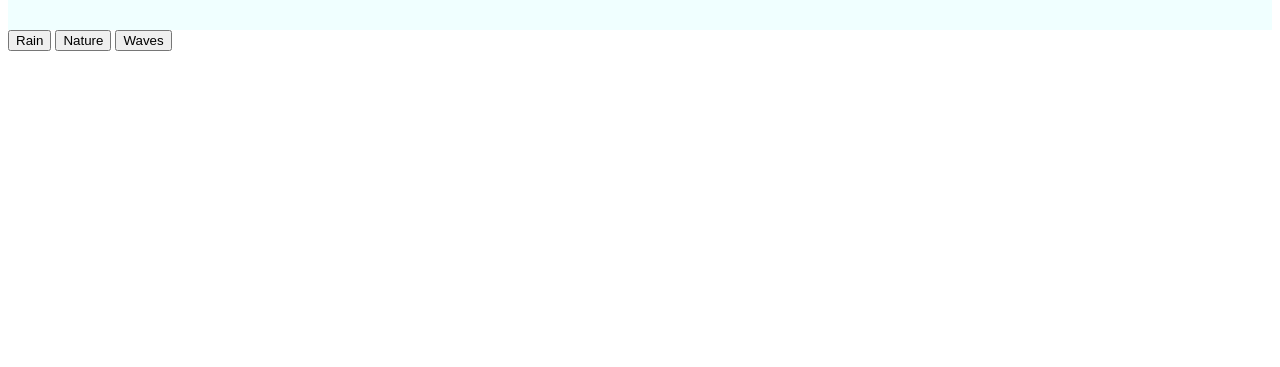
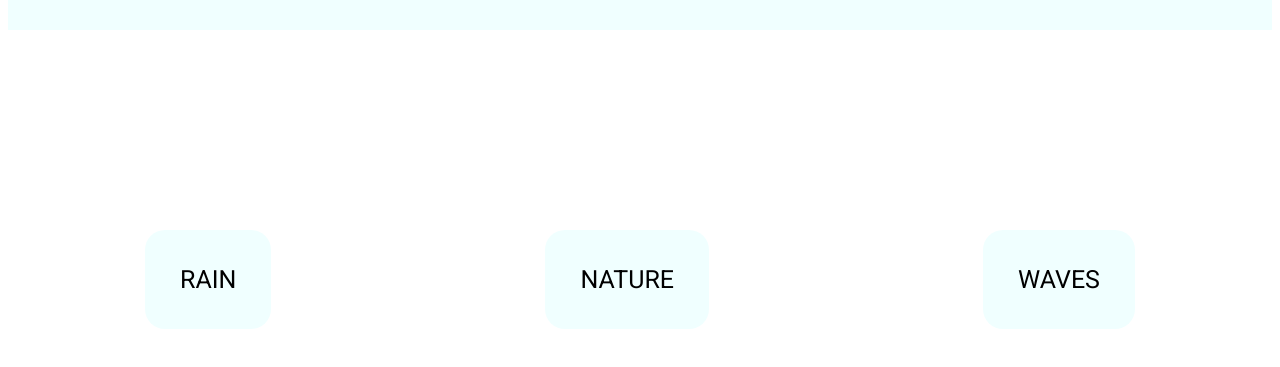
Before and after one commit to YuliiaZaharia/meditation-app-project, a plain HTML site: page index.html in a window 1280 px wide. Shown: the part 103-470 px from the top of the page. Drawn offline with Linux system fonts and the light colour scheme.

Commit message:
styled buttons

```diff
--- a/index.html
+++ b/index.html
@@ -17,9 +17,9 @@
     </div>
 
     <div id="btn-container">
-        <button id="btn">Rain</button>
-        <button id="btn">Nature</button>
-        <button id="btn">Waves</button>
+        <button id="btn"><a href="/rain/rain.html"></a>RAIN</button>
+        <button id="btn"><a href="/nature/nature.html"></a>NATURE</button>
+        <button id="btn"><a href="/waves/waves.html"></a>WAVES</button>
     </div>
 
 </body>
--- a/styles.css
+++ b/styles.css
@@ -5,3 +5,18 @@
     font-family: 'Roboto', sans-serif;
     font-size: 25px;
 }
+
+#btn-container {
+    display: flex;
+    justify-content: space-around;
+}
+
+#btn {
+    margin-top: 200px;
+    background-color: azure;
+    padding: 35px;
+    border: none;
+    font-size: 25px;
+    border-radius: 20px;
+    font-family: 'Roboto', sans-serif;
+}
```
